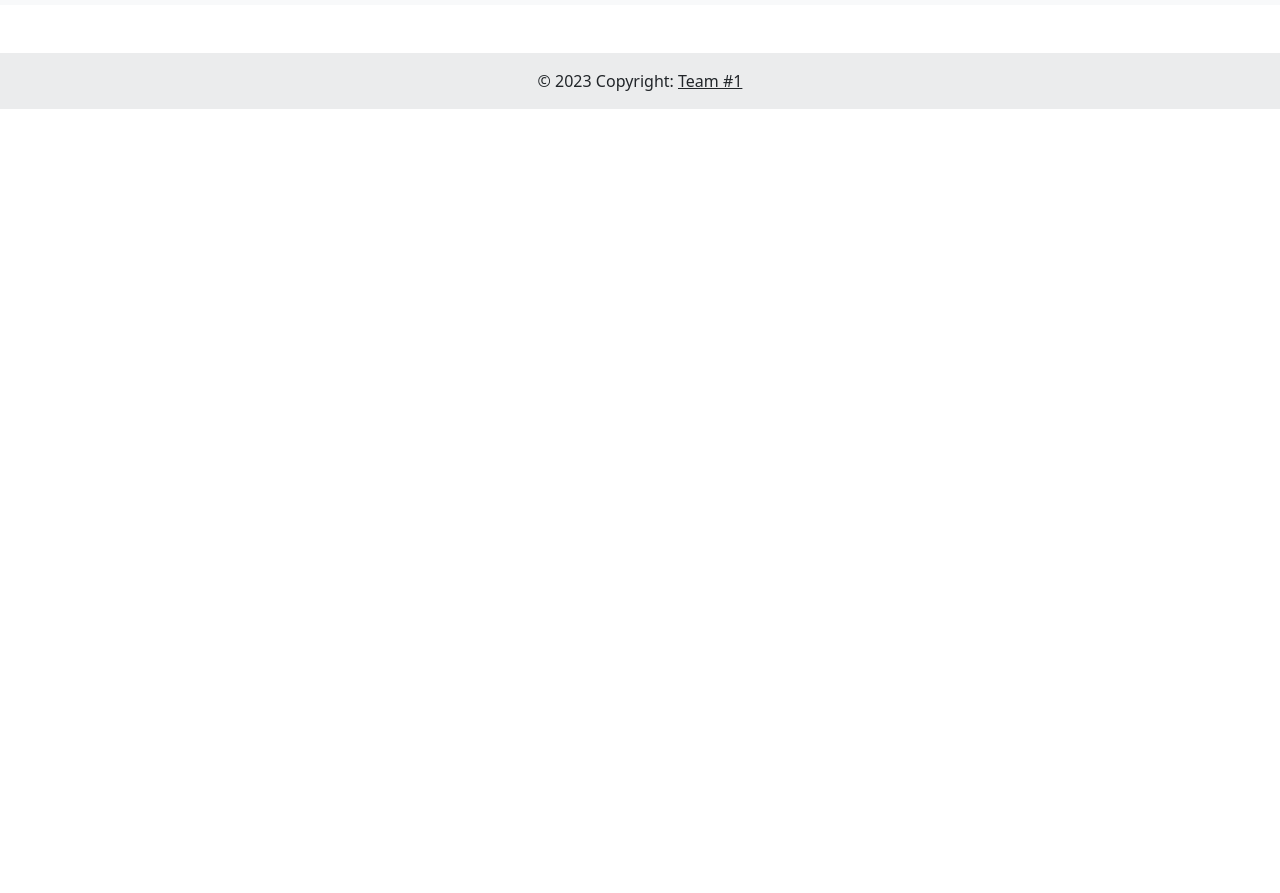
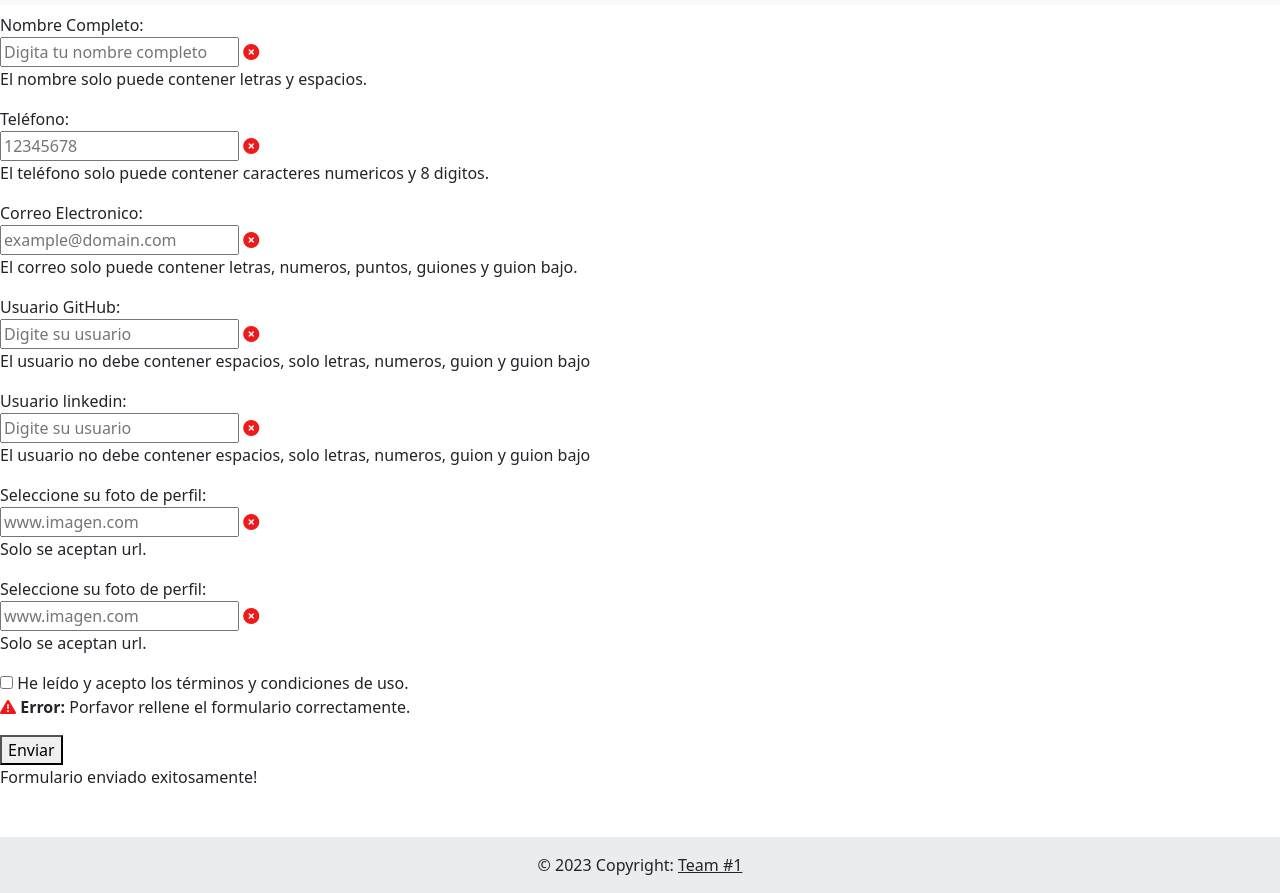
Before and after one commit to raag2018/team-profiles, a website built with Vite: page index.html in a window 1280 px wide. Shown: the part 51-944 px from the top of the page. Before the commit the page ends 800 px from the top, so only its background shows below. Built offline with nearby package versions, Linux system fonts and the light colour scheme; some packages are replaced by stand-ins of ours; no server answers; the database is empty.

Commit message:
Formulario HTML

```diff
--- a/index.html
+++ b/index.html
@@ -23,7 +23,98 @@
     <main>
       <div id="app"></div>
     </main>
+    <!--Inicio seccion formulario-->
+   <form action="" class="formulario" id="formulario">
+    <!-- Grupo nombre -->
+    <div class="formulario__grupo" id="grupo__nombre">
+      <label for="nombre" class="formulario__label">Nombre Completo:</label>
+      <div class="formulario__grupo-input">
+        <input type="text" class="form__input" name="nombre" id="nombre" placeholder="Digita tu nombre completo">
+        <i class="formulario__validacion-estado fa-solid fa-circle-xmark" style="color: #f01919;"></i>
+        <p class="formulario__input-error">El nombre solo puede contener letras y espacios.</p>
+      </div>
+    </div>
 
+    <!-- Grupo Telefono -->
+    <div class="formulario__grupo" id="grupo__telefono">
+      <label for="telefono" class="formulario__label">Teléfono:</label>
+      <div class="formulario__grupo-input">
+        <input type="tel" class="form__input" name="telefono" id="telefono" placeholder="12345678">
+        <i class="formulario__validacion-estado fa-solid fa-circle-xmark" style="color: #f01919;"></i>
+        <p class="formulario__input-error">El teléfono solo puede contener caracteres numericos y 8 digitos.</p>
+      </div>
+    </div>
+
+    <!-- Grupo correo -->
+    <div class="formulario__grupo" id="grupo__correo">
+      <label for="correo" class="formulario__label">Correo Electronico:</label>
+      <div class="formulario__grupo-input">
+        <input type="email" class="form__input" name="correo" id="correo" placeholder="example@domain.com">
+        <i class="formulario__validacion-estado fa-solid fa-circle-xmark" style="color: #f01919;"></i>
+        <p class="formulario__input-error">El correo solo puede contener letras, numeros, puntos, guiones y guion bajo.</p>
+      </div>
+    </div>
+
+    <!-- Grupo GitHub -->
+    <div class="formulario__grupo" id="grupo__github">
+      <label for="github" class="formulario__label">Usuario GitHub:</label>
+      <div class="formulario__grupo-input">
+        <input type="text" class="form__input" name="github" id="github" placeholder="Digite su usuario">
+        <i class="formulario__validacion-estado fa-solid fa-circle-xmark" style="color: #f01919;"></i>
+        <p class="formulario__input-error">El usuario no debe contener espacios, solo letras, numeros, guion y guion bajo</p>
+      </div>
+    </div>
+
+    <!-- Grupo LinkedIn -->
+    <div class="formulario__grupo" id="grupo__linkedin">
+      <label for="linkedin" class="formulario__label">Usuario linkedin:</label>
+      <div class="formulario__grupo-input">
+        <input type="text" class="form__input" name="linkedin" id="linkedin" placeholder="Digite su usuario">
+        <i class="formulario__validacion-estado fa-solid fa-circle-xmark" style="color: #f01919;"></i>
+        <p class="formulario__input-error">El usuario no debe contener espacios, solo letras, numeros, guion y guion bajo</p>
+      </div>
+    </div>
+
+    <!-- Grupo FotoPerfil -->
+    <div class="formulario__grupo" id="grupo__profilepic">
+      <label for="profilepic" class="formulario__label">Seleccione su foto de perfil:</label>
+      <div class="formulario__grupo-input">
+        <input type="url" class="form__input" name="profilepic" id="profilepic" placeholder="www.imagen.com">
+        <i class="formulario__validacion-estado fa-solid fa-circle-xmark" style="color: #f01919;"></i>
+        <p class="formulario__input-error">Solo se aceptan url.</p>
+      </div>
+    </div>
+
+    <!-- Grupo FotoProyecto -->
+    <div class="formulario__grupo" id="grupo__profileproject">
+      <label for="profileproject" class="formulario__label">Seleccione su foto de perfil:</label>
+      <div class="formulario__grupo-input">
+        <input type="url" class="form__input" name="profileproject" id="profileproject" placeholder="www.imagen.com">
+        <i class="formulario__validacion-estado fa-solid fa-circle-xmark" style="color: #f01919;"></i>
+        <p class="formulario__input-error">Solo se aceptan url.</p>
+      </div>
+    </div>
+
+    <!-- Condiciones de uso -->
+    <div class="formulario__grupo" id="grupo__terminos">
+      <label class="formulario__label">
+        <input class="formulario__checkbox" type="checkbox" name="terminos" id="terminos">
+        He leído y acepto los términos y condiciones de uso.
+      </label>
+    </div>
+
+    <div class="formulario__mensaje" id="formulario__mensaje">
+      <p><i class="fa-solid fa-triangle-exclamation" style="color: #f01919;"></i> <b>Error:</b> Porfavor rellene el formulario correctamente. </p>
+    </div>
+
+    <!--Boton de envio-->
+    <div class="formulario__grupo formulario__grupo-btn-enviar">
+      <button type="submit" class="formulario__btn">Enviar</button>
+      <p class="formulario__mensaje-exito" id="formulario__mensaje-exito">Formulario enviado exitosamente!</p>
+    </div>
+
+
+   </form>
     <footer class="bg-body-tertiary text-center text-lg-start mt-5">
       <!-- Copyright -->
       <div class="text-center p-3" style="background-color: rgba(0, 0, 0, 0.05);">
@@ -32,6 +123,7 @@
       </div>
       <!-- Copyright -->
     </footer>
+    <script src="https://kit.fontawesome.com/48382f35c6.js" crossorigin="anonymous"></script>
     <script type="module" src="/main.js"></script>
   </body>
 </html>
```
